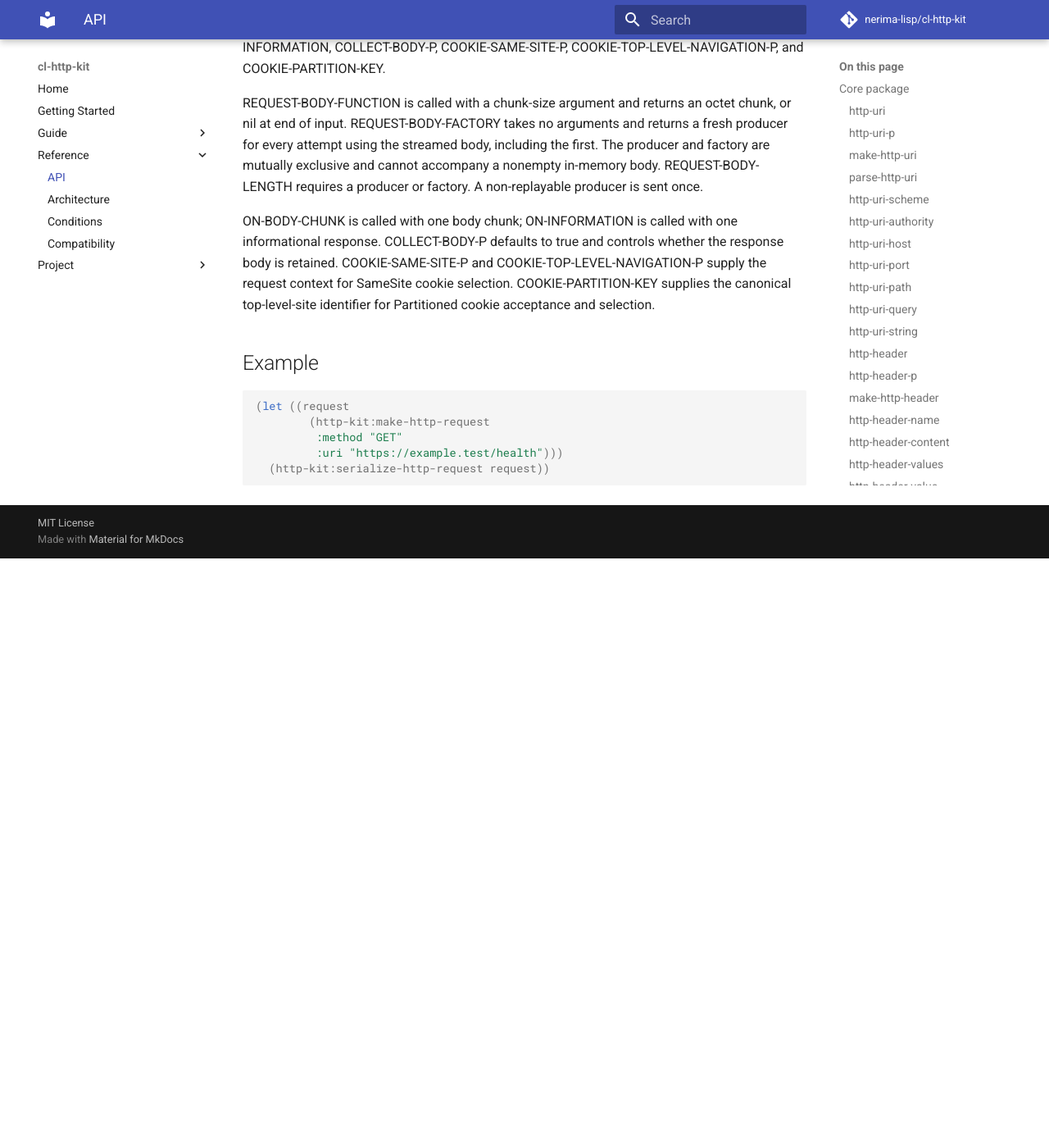
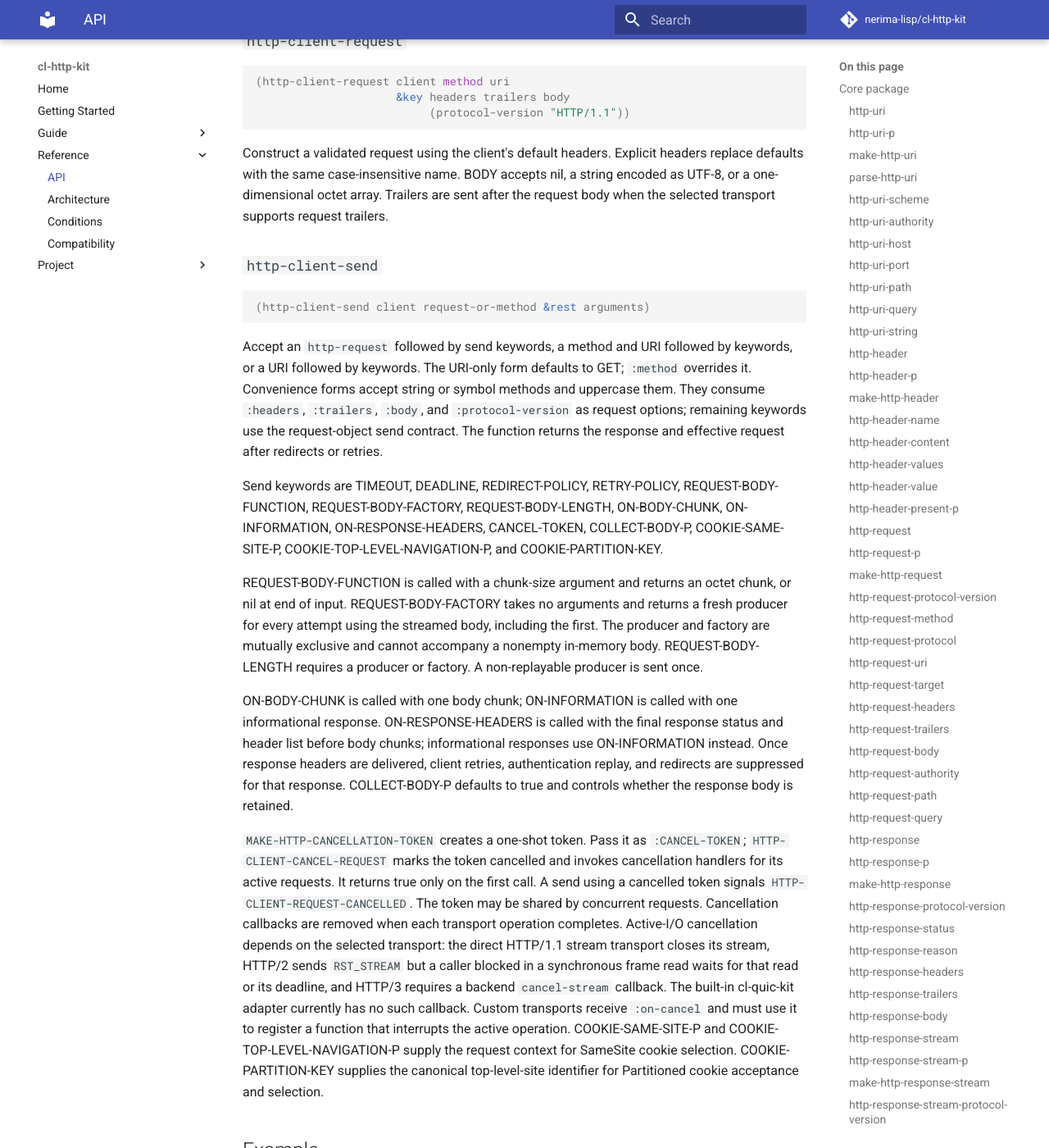
Before and after one commit to nerima-lisp/cl-http-kit, an MkDocs documentation site: the page built from docs/src/reference/api.md, in a window 1280 px wide and 1400 px high, scrolled down 50518 px. Shown: the whole window at 82% size. Built offline with MkDocs 1.6.1 and Material for MkDocs 9.7.7, drawn with Linux system fonts in a browser that asks for light colours; comment, search, counter and statistics services are not loaded; before the commit the page ends 51199 px from its top, so only the background shows below that; some of the changed text lies outside the part shown.

Commit message:
feat(client): expose response headers and cancellation

````diff
--- a/docs/src/project/changelog.md
+++ b/docs/src/project/changelog.md
@@ -48,6 +48,18 @@ historical release behavior, not the current API contract; see the
 - Document `:http2-read` detail for DATA on a never-opened HTTP/2 client stream:
   the stream ID while another request is in progress and has not failed,
   otherwise a list with `0` (the DATA frame type) followed by the stream ID.
+
+### Client
+
+- expose final response headers before body delivery through
+  `http-client-send :on-response-headers`; informational responses continue to
+  use `:on-information`.
+- add `make-http-cancellation-token`, `http-client-cancel-request`, and the
+  `http-client-request-cancelled` condition. Cancellation interrupts direct
+  HTTP/1.1 reads and sends HTTP/2 `RST_STREAM`; synchronous HTTP/2 reads may not
+  return until a frame arrives or the request deadline expires. HTTP/3 requires
+  a backend `cancel-stream` callback, which the built-in cl-quic-kit adapter
+  does not currently provide.
 
 ## 0.4.1 (historical)
 
--- a/docs/src/reference/api.md
+++ b/docs/src/reference/api.md
@@ -1201,6 +1201,11 @@ The base condition type for failures raised by the client policy layer.
 
 Return the detail value carried by an HTTP-CLIENT-ERROR.
 
+### `http-client-request-cancelled`
+
+The condition signaled when a request is cancelled through its cancellation
+token.
+
 ### `http-redirect-limit-exceeded`
 
 The condition type signaled when a redirect policy reaches its maximum.
@@ -1954,6 +1959,25 @@ strict-transport-store creates a new RFC 6797 store; explicitly passing nil
 disables HSTS. Omitting alternative-service-store creates a new RFC 7838 store;
 explicitly passing nil disables alternative-service discovery.
 
+### `make-http-cancellation-token`
+
+Create a one-shot token for cancelling one or more active requests. A token
+already cancelled before a request begins causes that send to signal
+`HTTP-CLIENT-REQUEST-CANCELLED`.
+
+### `http-client-cancel-request`
+
+Mark TOKEN cancelled and invoke the cancellation functions registered by active
+requests. Return true only when this call changes the token to cancelled. A
+token can be shared between concurrent requests; cancellation functions are
+removed when their transport operations complete. Each transport owns how it
+interrupts I/O. The direct HTTP/1.1 stream transport closes its stream. HTTP/2
+sends `RST_STREAM`; if the request caller currently owns a blocked synchronous
+frame read, it observes cancellation after that read completes or its deadline
+expires. An HTTP/3 transport must supply a `cancel-stream` callback to
+`make-http3-client`; the built-in cl-quic-kit adapter does not currently supply
+one.
+
 ### `http-client-clear-connections`
 
 Clear CLIENT's connection pool and all HTTP/2 managers registered with that
@@ -1990,14 +2014,18 @@ contract for any request features the application uses:
 ```lisp
 (request &key timeout deadline max-header-bytes max-fields max-body-bytes
   proxy proxy-plan request-body-function request-body-length
-  on-body-chunk on-information (collect-body-p t))
+  on-body-chunk on-information on-response-headers on-cancel
+  (collect-body-p t))
 ```
 
 The first seven keywords, through `proxy-plan`, are always passed. The body
 producer and length keywords are passed together when either is supplied;
 response callbacks are passed only when supplied; `collect-body-p` is passed
-only when false. A legacy transport supporting only the always-passed keywords
-can serve requests that do not use these features.
+only when false. `on-cancel` is passed when the caller supplies a cancellation
+token. A transport calls it with a function that cancels the active request and
+retains the returned cleanup function until the request completes. A legacy
+transport supporting only the always-passed keywords can serve requests that do
+not use these features.
 
 `http3-transport-function` has the same contract plus `alternative-service`.
 That keyword is always passed: a selected `http-alternative-service` for
@@ -2174,7 +2202,8 @@ request after redirects or retries.
 
 Send keywords are TIMEOUT, DEADLINE, REDIRECT-POLICY, RETRY-POLICY,
 REQUEST-BODY-FUNCTION, REQUEST-BODY-FACTORY, REQUEST-BODY-LENGTH,
-ON-BODY-CHUNK, ON-INFORMATION, COLLECT-BODY-P, COOKIE-SAME-SITE-P,
+ON-BODY-CHUNK, ON-INFORMATION, ON-RESPONSE-HEADERS, CANCEL-TOKEN,
+COLLECT-BODY-P, COOKIE-SAME-SITE-P,
 COOKIE-TOP-LEVEL-NAVIGATION-P, and COOKIE-PARTITION-KEY.
 
 REQUEST-BODY-FUNCTION is called with a chunk-size argument and returns an
@@ -2185,8 +2214,25 @@ cannot accompany a nonempty in-memory body. REQUEST-BODY-LENGTH requires a
 producer or factory. A non-replayable producer is sent once.
 
 ON-BODY-CHUNK is called with one body chunk; ON-INFORMATION is called with one
-informational response. COLLECT-BODY-P defaults to true and controls whether
-the response body is retained.
+informational response. ON-RESPONSE-HEADERS is called with the final response
+status and header list before body chunks; informational responses use
+ON-INFORMATION instead. Once response headers are delivered, client retries,
+authentication replay, and redirects are suppressed for that response.
+COLLECT-BODY-P defaults to true and controls whether the response body is
+retained.
+
+`MAKE-HTTP-CANCELLATION-TOKEN` creates a one-shot token. Pass it as
+`:CANCEL-TOKEN`; `HTTP-CLIENT-CANCEL-REQUEST` marks the token cancelled and
+invokes cancellation handlers for its active requests. It returns true only on
+the first call. A send using a cancelled token signals
+`HTTP-CLIENT-REQUEST-CANCELLED`. The token may be shared by concurrent requests.
+Cancellation callbacks are removed when each transport operation completes.
+Active-I/O cancellation depends on the selected transport: the direct HTTP/1.1
+stream transport closes its stream, HTTP/2 sends `RST_STREAM` but a caller
+blocked in a synchronous frame read waits for that read or its deadline, and
+HTTP/3 requires a backend `cancel-stream` callback. The built-in cl-quic-kit
+adapter currently has no such callback. Custom transports receive `:on-cancel`
+and must use it to register a function that interrupts the active operation.
 COOKIE-SAME-SITE-P and COOKIE-TOP-LEVEL-NAVIGATION-P supply the request context
 for SameSite cookie selection. COOKIE-PARTITION-KEY supplies the canonical
 top-level-site identifier for Partitioned cookie acceptance and selection.
````
Also changed, not shown: 16 other files.
